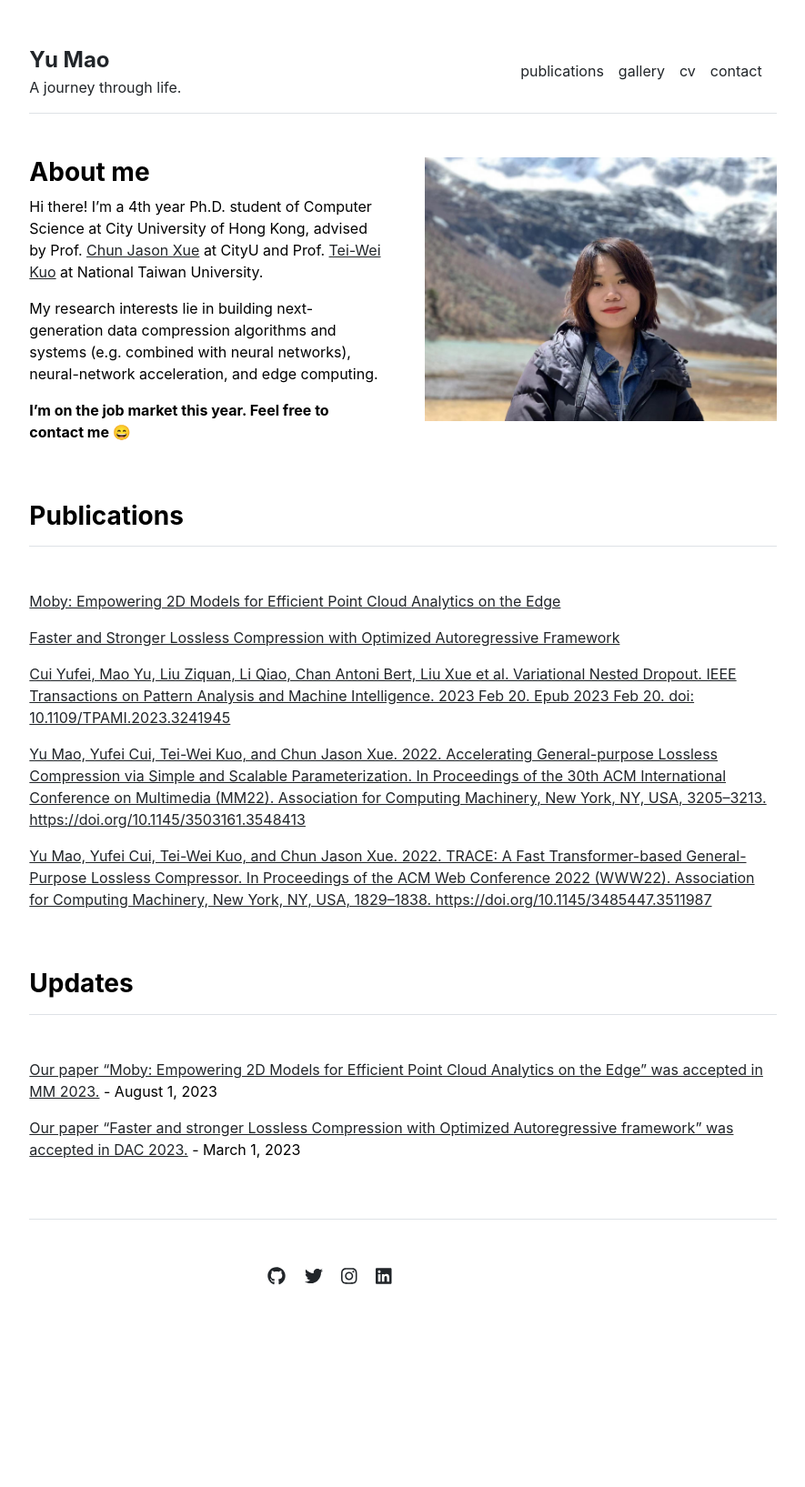
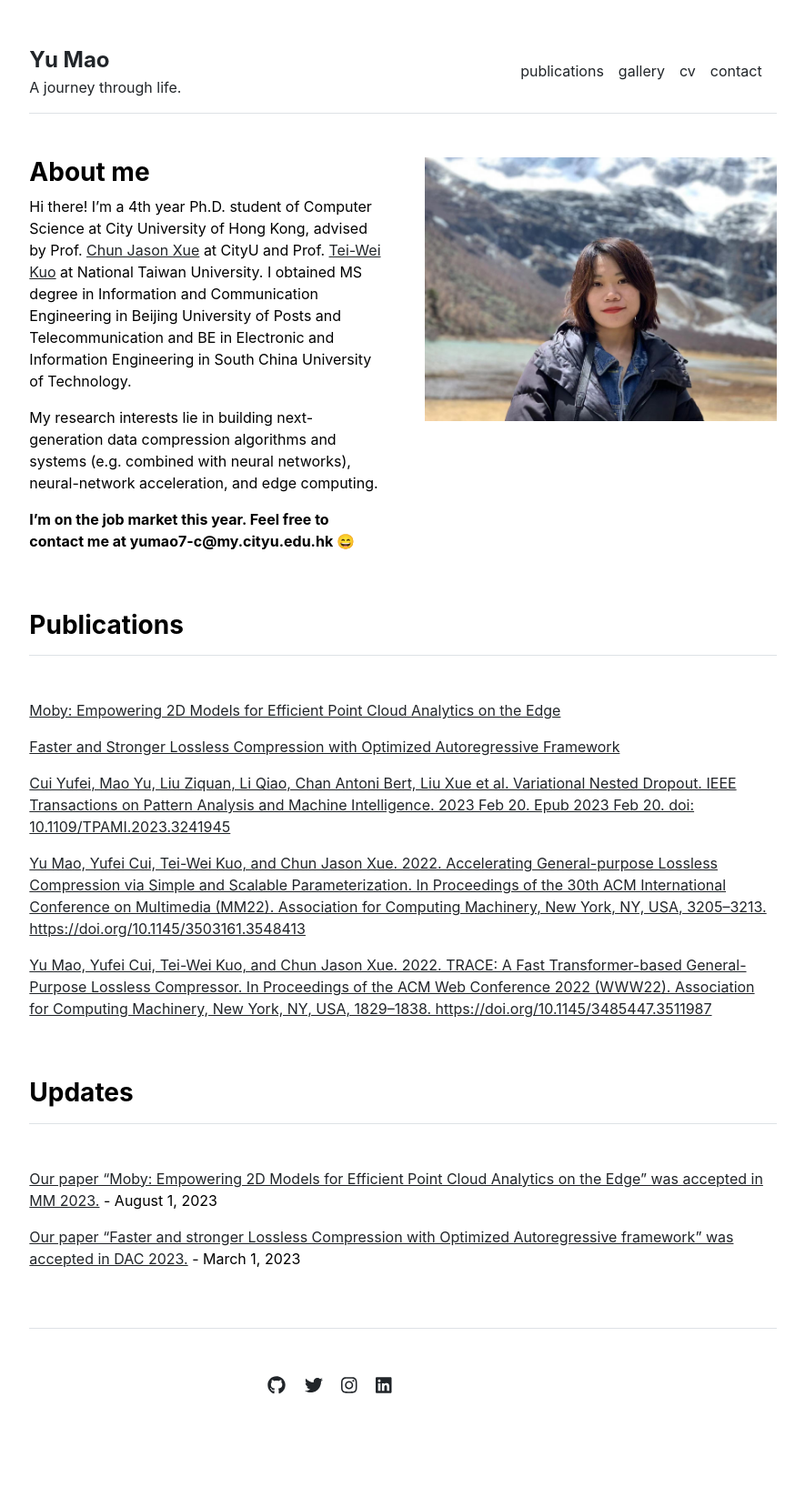
Before and after one commit to mynotwo/academic, a Jekyll site: the page built from index.md, in a window 1280 px wide. Shown: the whole page at 91% size, without its empty margins (197-1082 px from the left). Built offline with Jekyll 4.4.1, drawn with Linux system fonts in a browser that asks for light colours; before the commit the page ends 1515 px from its top, so only the background shows below that.

Commit message:
Update index.md

```diff
--- a/index.md
+++ b/index.md
@@ -3,8 +3,9 @@ layout: home
 title: "Home"
 ---
 
-Hi there! I'm a 4th year Ph.D. student of Computer Science at City University of Hong Kong, advised by Prof. [Chun Jason Xue](https://www.cs.cityu.edu.hk/~jasonxue/) at CityU and  Prof. [Tei-Wei Kuo](https://scholar.google.com/citations?user=gBuHlIQAAAAJ&hl=zh-CN) at National Taiwan University.
+Hi there! I'm a 4th year Ph.D. student of Computer Science at City University of Hong Kong, advised by Prof. [Chun Jason Xue](https://www.cs.cityu.edu.hk/~jasonxue/) at CityU and  Prof. [Tei-Wei Kuo](https://scholar.google.com/citations?user=gBuHlIQAAAAJ&hl=zh-CN) at National Taiwan University. I obtained MS degree in Information and Communication Engineering
+in Beijing University of Posts and Telecommunication and BE in Electronic and Information Engineering in South China University of Technology.
 
 My research interests lie in building next-generation data compression algorithms and systems (e.g. combined with neural networks), neural-network acceleration, and edge computing.
 
-**I'm on the job market this year. Feel free to contact me &#128516;**
+**I'm on the job market this year. Feel free to contact me at yumao7-c@my.cityu.edu.hk &#128516;**
```
